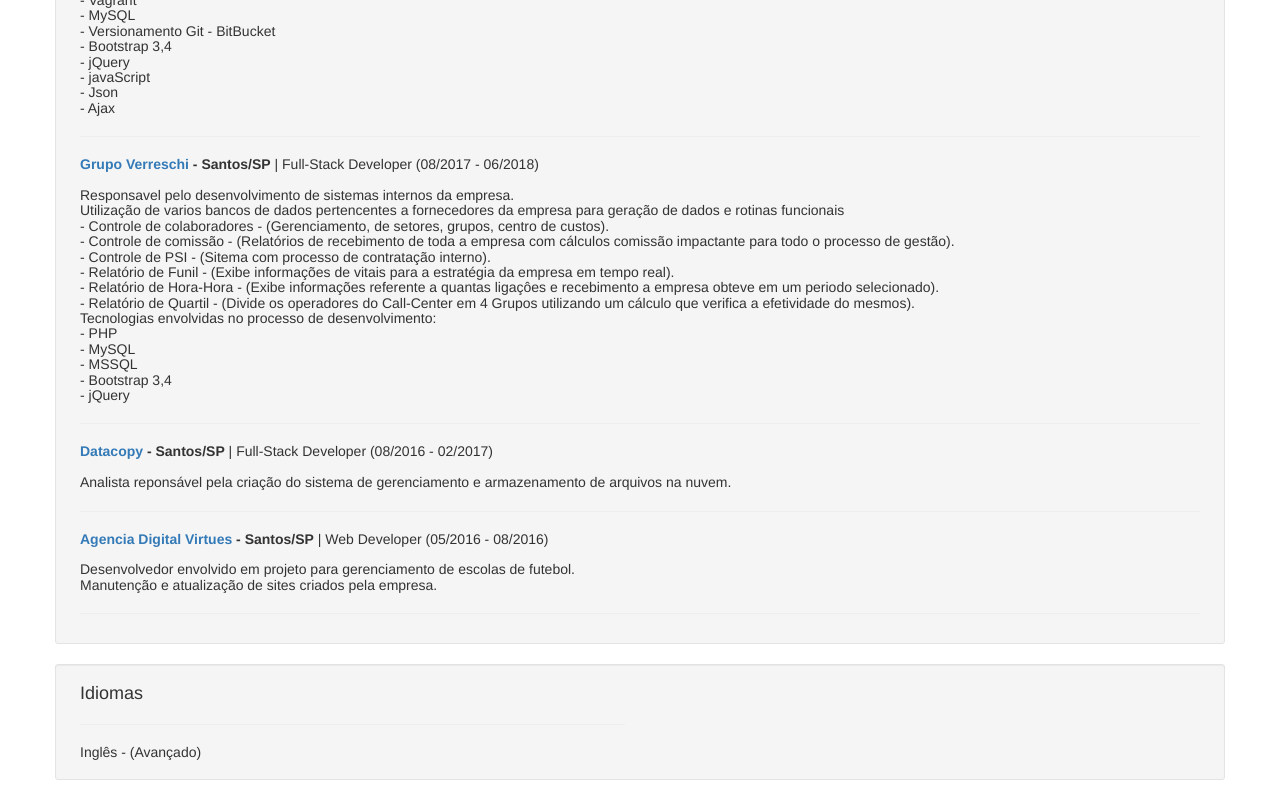
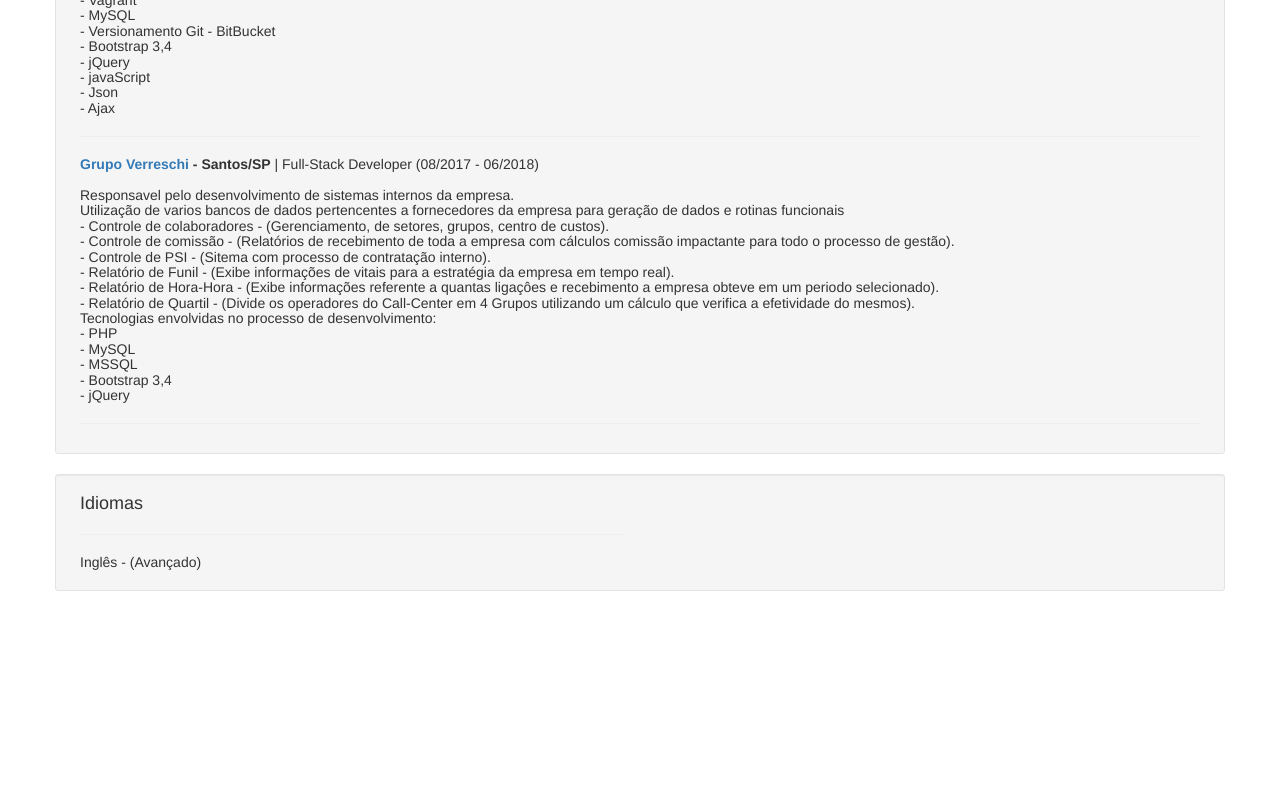
Before and after one commit to rodolfofernandes/rodolfofernandes.github.io, a plain HTML site: page index.html in a window 1280 px wide. Shown: the part 1577-2377 px from the top of the page. After the commit the page ends 2188 px from the top, so only its background shows below. Drawn offline with Linux system fonts and the light colour scheme.

Commit message:
Update index.html

```diff
--- a/index.html
+++ b/index.html
@@ -153,15 +153,6 @@
                     - jQuery<br>
                     <hr>
                 </h5>
-                <h5><b><a href="http://www.datacopy.com.br" target="_blank">Datacopy</a> - Santos/SP</b> | Full-Stack Developer (08/2016 - 02/2017)<br><br>
-                    Analista reponsável pela criação do sistema de gerenciamento e armazenamento de arquivos na nuvem.
-                    <hr>
-                </h5>
-                <h5><b><a href="http://www.virtues.ag/" target="_blank">Agencia Digital Virtues</a> - Santos/SP</b> | Web Developer (05/2016 - 08/2016)<br><br>
-                    Desenvolvedor envolvido em projeto para gerenciamento de escolas de futebol.<br>
-                    Manutenção e atualização de sites criados pela empresa.
-                    <hr>
-                </h5>
             </div>
         </div>
         <div class="container well well-sm">
```
